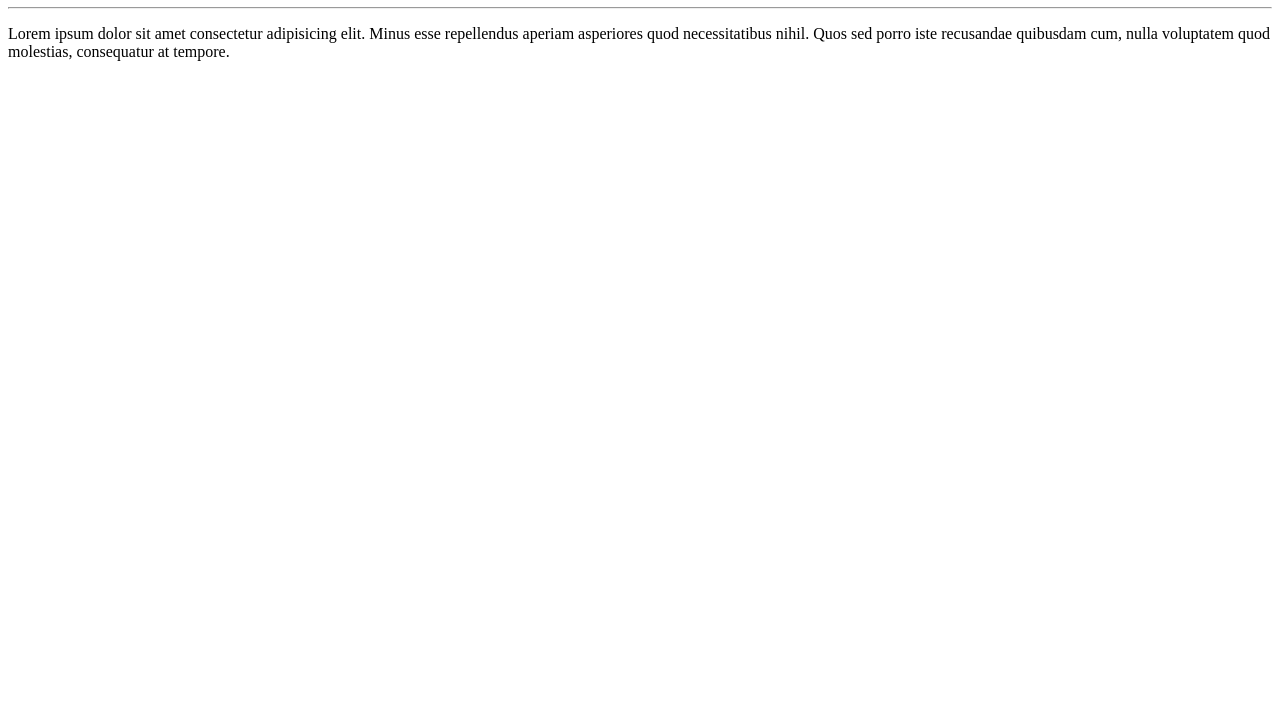
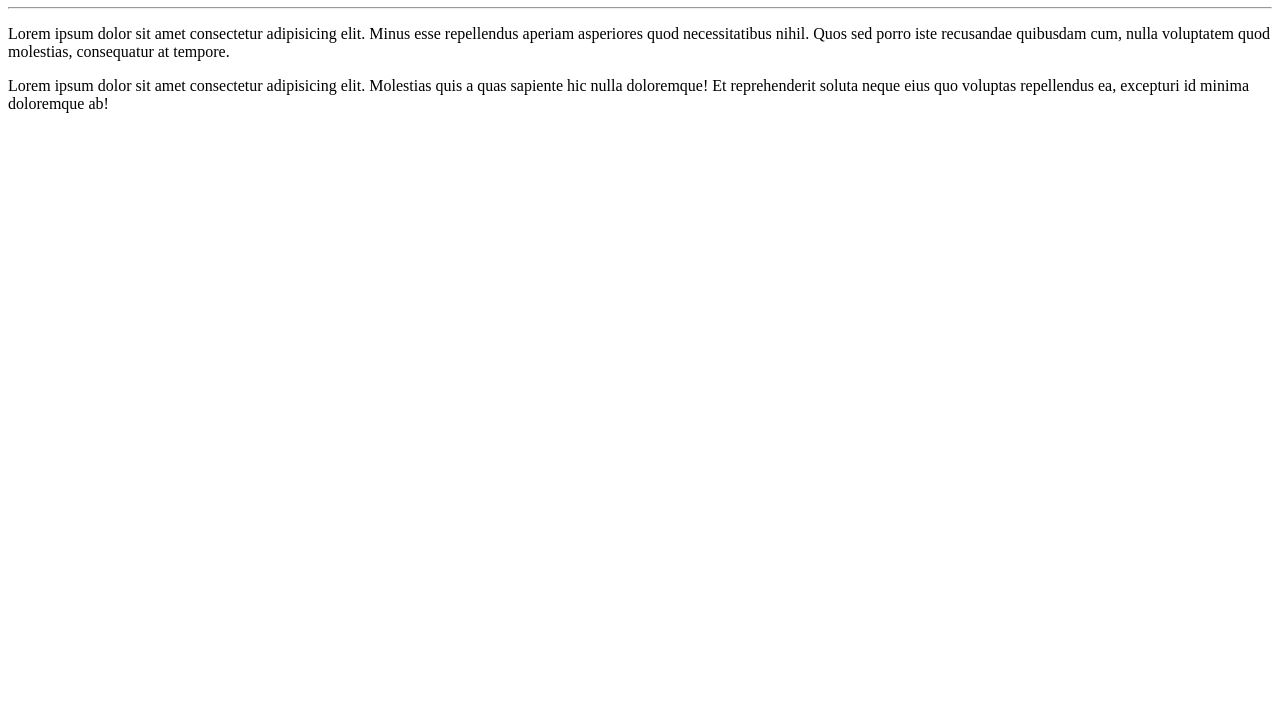
Before and after one commit to Marzzarthas/Aprendendo-Git-Hub, a plain HTML site: page site-exemplo/index.html in a window 1280 px wide. Shown: the part 73-800 px from the top of the page. Drawn offline with Linux system fonts and the light colour scheme.

Commit message:
Adicionei um paragrafo

```diff
--- a/site-exemplo/index.html
+++ b/site-exemplo/index.html
@@ -9,5 +9,6 @@
     <h1>Olá, todes.</h1>
     <hr>
     <p>Lorem ipsum dolor sit amet consectetur adipisicing elit. Minus esse repellendus aperiam asperiores quod necessitatibus nihil. Quos sed porro iste recusandae quibusdam cum, nulla voluptatem quod molestias, consequatur at tempore.</p>
+    <p>Lorem ipsum dolor sit amet consectetur adipisicing elit. Molestias quis a quas sapiente hic nulla doloremque! Et reprehenderit soluta neque eius quo voluptas repellendus ea, excepturi id minima doloremque ab!</p>
 </body>
 </html>
```
